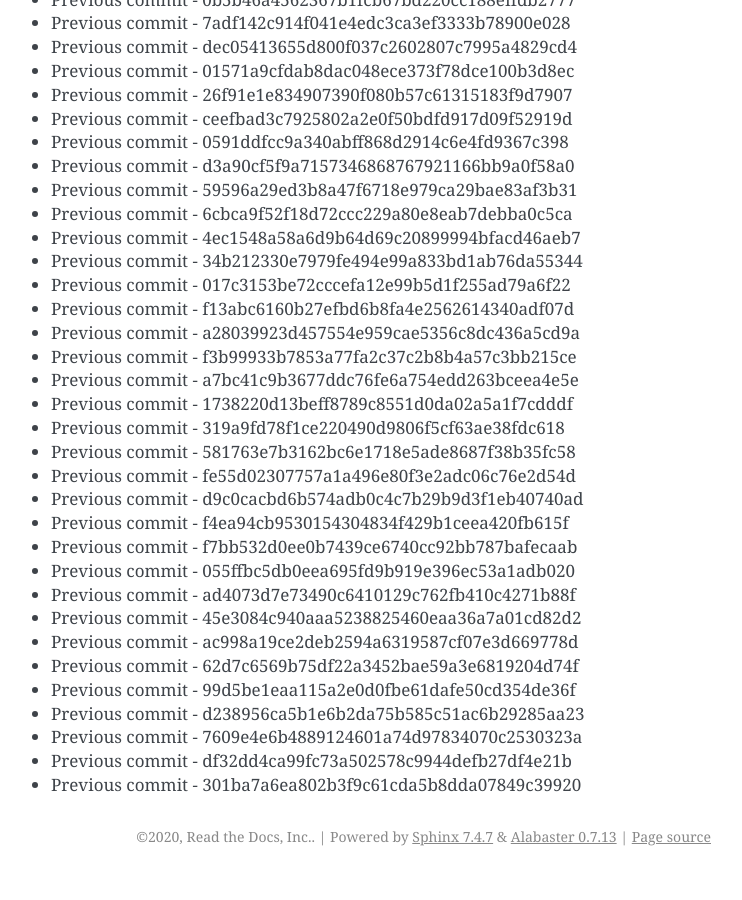
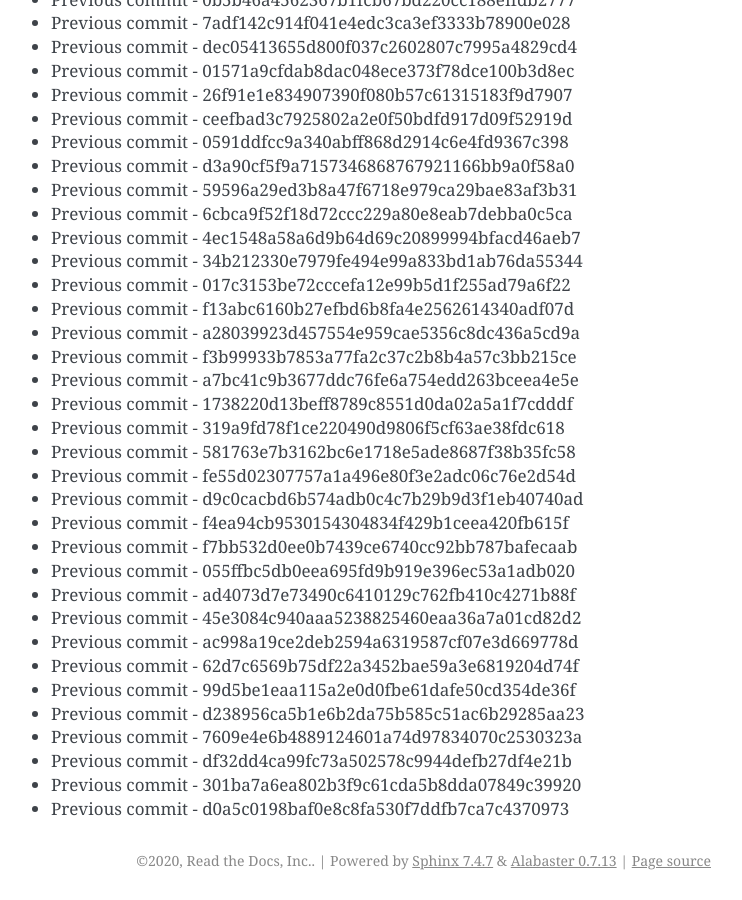
Before and after one commit to readthedocs/rtd-git-stresstest, a Sphinx documentation site: the page built from docs/updates.rst, in a window 1280 px wide and 900 px high, scrolled down 60981 px. Shown: the whole window, without its empty margins (399-1141 px from the left). Built offline with Sphinx 7.4.7, drawn with Linux system fonts in a browser that asks for light colours; before the commit the page ends 61857 px from its top, so only the background shows below that.

Commit message:
Generating commit from previous: d0a5c0198baf0e8c8fa530f7ddfb7ca7c4370973

```diff
--- a/docs/updates.rst
+++ b/docs/updates.rst
@@ -2594,3 +2594,4 @@ It can be tested for any performance characteristics.
 * Previous commit - 7609e4e6b4889124601a74d97834070c2530323a
 * Previous commit - df32dd4ca99fc73a502578c9944defb27df4e21b
 * Previous commit - 301ba7a6ea802b3f9c61cda5b8dda07849c39920
+* Previous commit - d0a5c0198baf0e8c8fa530f7ddfb7ca7c4370973
```
